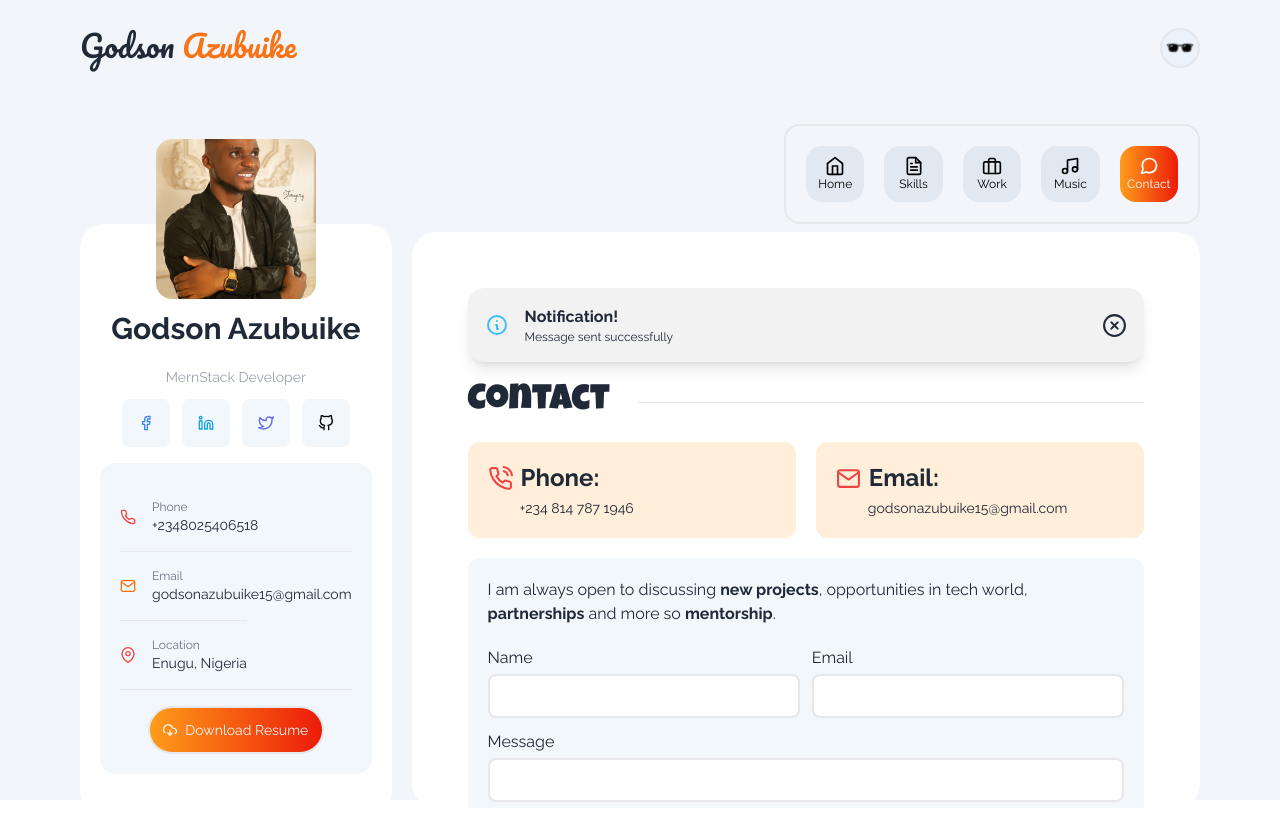
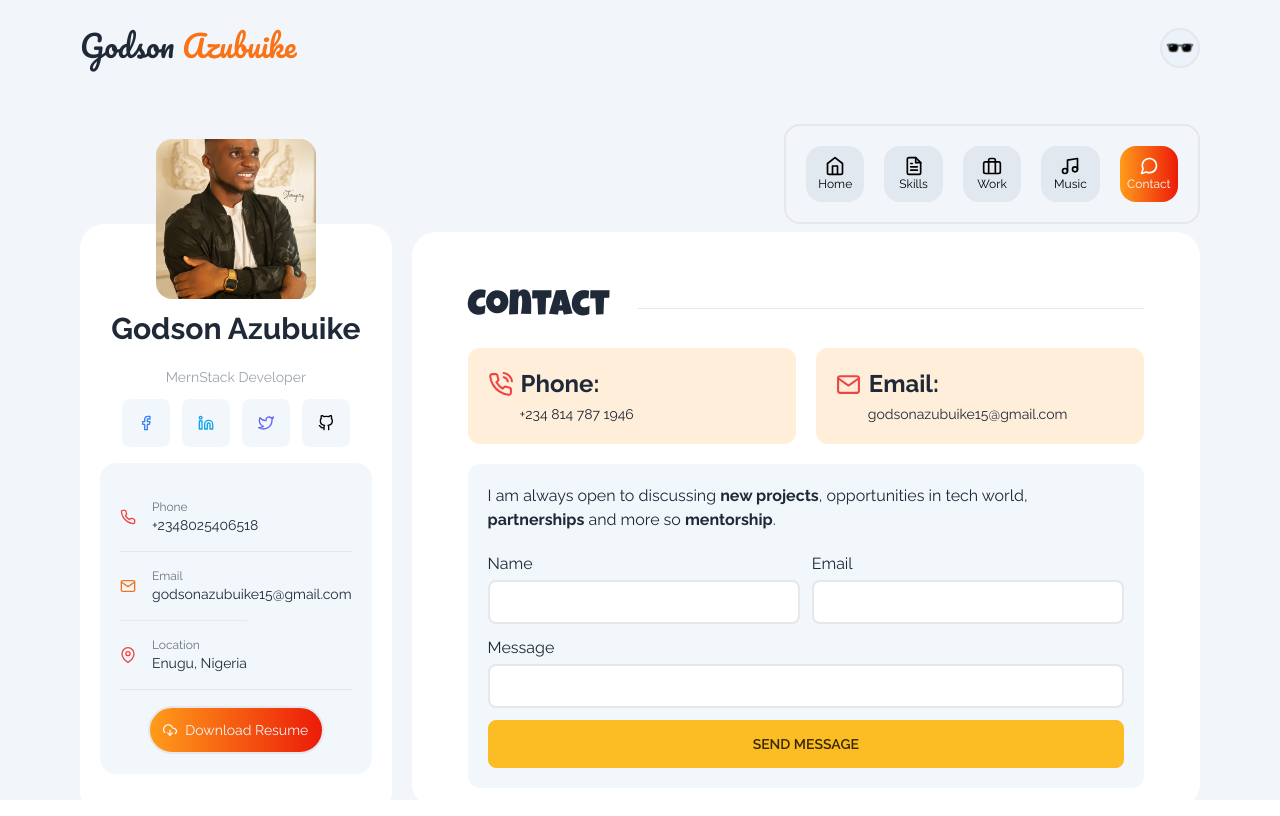
Before and after one commit to godson-pius/pv1, a Next.js app: page /contact in a window 1280 px wide. Built offline with nearby package versions, Linux system fonts and the light colour scheme.

Commit message:
made form notification false

```diff
--- a/components/Contact.tsx
+++ b/components/Contact.tsx
@@ -10,7 +10,7 @@ const luckiest = Luckiest_Guy({ subsets: ['latin'], weight: ['400'] })
 
 const Contact = () => {
     const form = useRef<any>();
-    const [alertState, setAlertState] = useState<boolean>(true)
+    const [alertState, setAlertState] = useState<boolean>(false)
 
     const sendEmail: FormEventHandler<HTMLFormElement> = (e) => {
         e.preventDefault();
```
